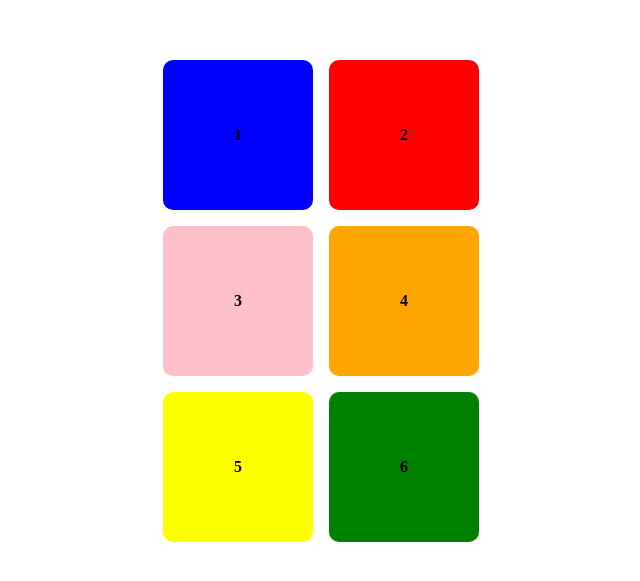
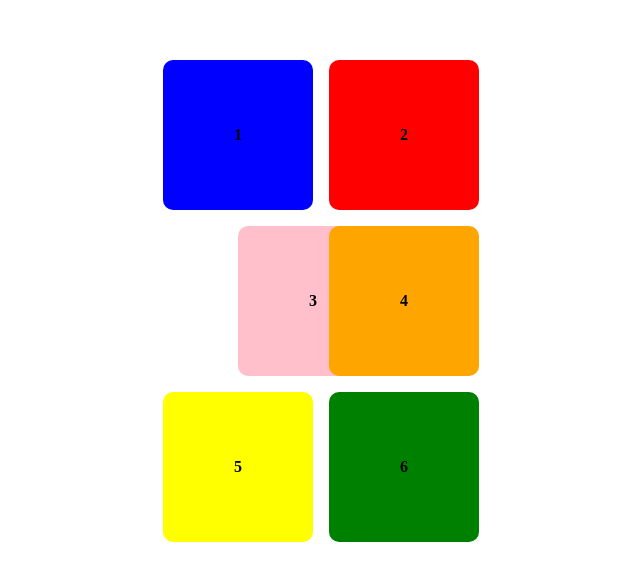
Before and after one commit to thitipongr/OnePage-Figma-Clone, a plain HTML site: page asset/article/ex-article-1.html in a window 1280 px wide. Shown: the part 107-688 px from the top of the page, without its empty margins (319-959 px from the left). Drawn offline with Linux system fonts and the light colour scheme.

Commit message:
article draft ex-3 relative

```diff
--- /dev/null
+++ b/asset/article/ex-article-3.css
@@ -0,0 +1,5 @@
+.item-3 {
+  position: relative;
+  left: 50%;
+  z-index: -1;
+}
--- a/asset/article/main.css
+++ b/asset/article/main.css
@@ -1,5 +1,6 @@
 @import "ex-article-1.css";
 @import "ex-article-2.css";
+@import "ex-article-3.css";
 
 *,
 *::before,
```
Also changed, not shown: asset/article/draft.txt, asset/article/ex3.1.png (added), asset/article/ex3.2.png (added).
